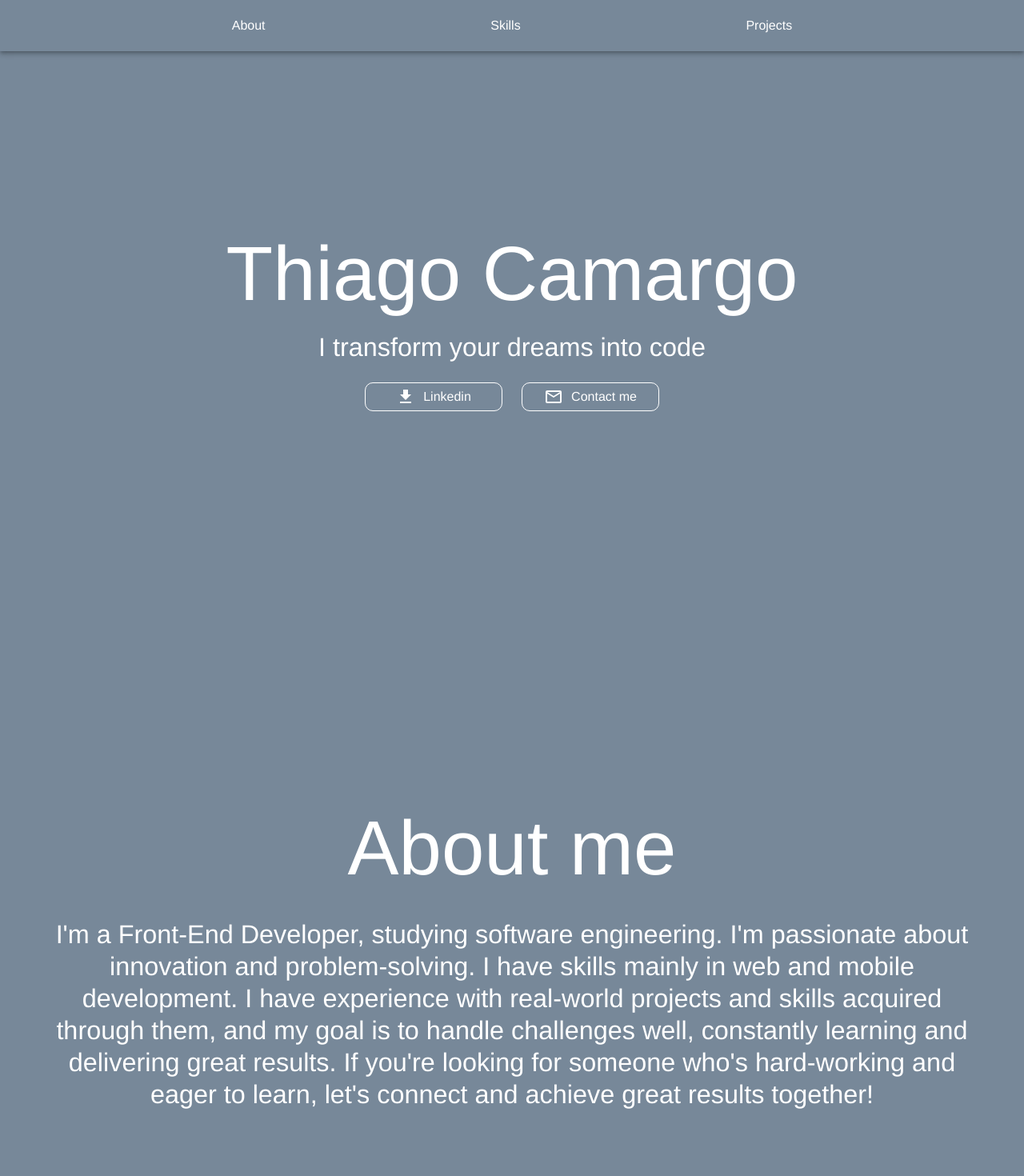
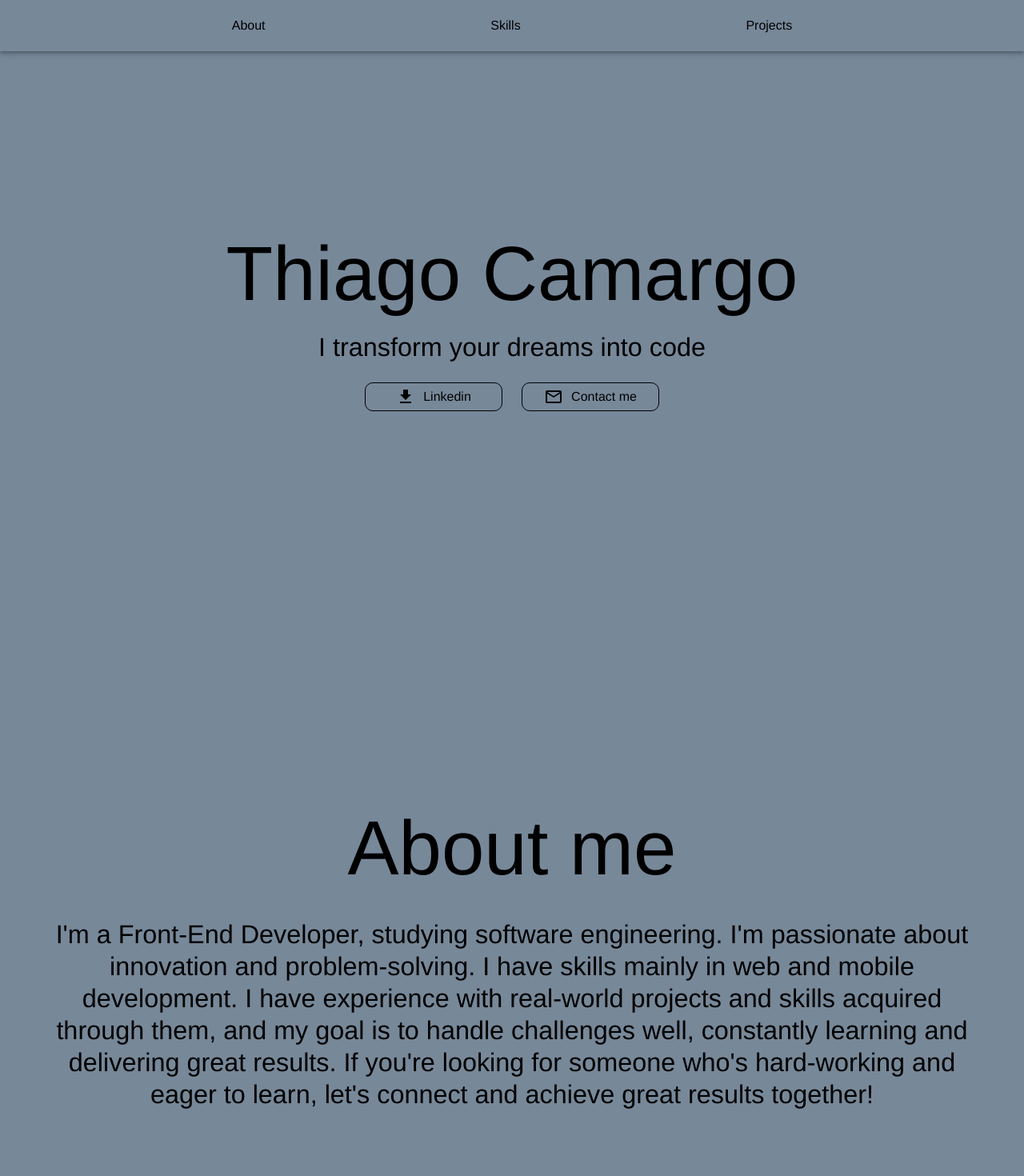
Before and after one commit to ThiagoCmrg/Portfolio, a React (Vite) app: page / in a window 1280 px wide. Shown: the top 1470 px of the page at 80% size. Built offline with nearby package versions, Linux system fonts and the light colour scheme.

Commit message:
Alteração de cores (textos)

```diff
--- a/src/components/NavBar/NavBar.tsx
+++ b/src/components/NavBar/NavBar.tsx
@@ -4,7 +4,8 @@ import { AppBar, MenuItem, Toolbar, styled } from "@mui/material"
 const NavBar = () => {
     const StyledToobar = styled(Toolbar)(() => ({
         display: "flex",
-        justifyContent: "space-evenly"
+        justifyContent: "space-evenly",
+        color: "black"
     }))
 
     return (
--- a/src/components/StyledButton/StyledButton.tsx
+++ b/src/components/StyledButton/StyledButton.tsx
@@ -8,11 +8,11 @@ interface StyledButtonProps {
 
 const CustomStyledButton = styled("button")(({ theme }) => ({
   backgroundColor: "transparent",
-  border: `1px solid ${theme.palette.primary.contrastText}`,
+  border: `1px solid ${"black"}`,
   borderRadius: "10px",
   padding: "5px 15px",
   width: "100%",
-  color: theme.palette.primary.contrastText,
+  color: "black",
   display: "inline-flex",
   alignItems: "center",
   justifyContent: "center",
--- a/src/containers/Home/sections/About/About.tsx
+++ b/src/containers/Home/sections/About/About.tsx
@@ -29,8 +29,8 @@ const About = () => {
                             </Box>
                         </Grid>
                         <Grid item xs={12} md={12}>
-                            <Typography color="primary.contrastText" variant="h1" textAlign="center" pb={4}>About me</Typography>
-                            <Typography color="primary.contrastText" variant="h4" textAlign="center" style={{ wordWrap: 'break-word', whiteSpace: 'normal' }}> I'm a Front-End Developer, studying software engineering. I'm passionate about innovation and problem-solving. I have skills mainly in web and mobile development. I have experience with real-world projects and skills acquired through them, and my goal is to handle challenges well, constantly learning and delivering great results. If you're looking for someone who's hard-working and eager to learn, let's connect and achieve great results together!</Typography>
+                            <Typography color="black" variant="h1" textAlign="center" pb={4}>About me</Typography>
+                            <Typography color="black" variant="h4" textAlign="center" style={{ wordWrap: 'break-word', whiteSpace: 'normal' }}> I'm a Front-End Developer, studying software engineering. I'm passionate about innovation and problem-solving. I have skills mainly in web and mobile development. I have experience with real-world projects and skills acquired through them, and my goal is to handle challenges well, constantly learning and delivering great results. If you're looking for someone who's hard-working and eager to learn, let's connect and achieve great results together!</Typography>
                             <Grid container display="flex" justifyContent="center" spacing={3} pt={3}>
                                 <Grid item xs={12} md={12} display="flex" justifyContent="center">
                                 </Grid>
--- a/src/containers/Home/sections/Hero/Hero.tsx
+++ b/src/containers/Home/sections/Hero/Hero.tsx
@@ -33,8 +33,8 @@ const Hero = () => {
                             </Box>
                         </Grid>
                         <Grid item xs={12} md={12}>
-                            <Typography color="primary.contrastText" variant="h1" textAlign="center" pb={2}>Thiago Camargo</Typography>
-                            <Typography color="primary.contrastText" variant="h4" textAlign="center" >I transform your dreams into code</Typography>
+                            <Typography color="black" variant="h1" textAlign="center" pb={2}>Thiago Camargo</Typography>
+                            <Typography color="black" variant="h4" textAlign="center" >I transform your dreams into code</Typography>
                             <Grid container display="flex" justifyContent="center" spacing={3} pt={3}>
                                 <Grid item xs={12} md={2} display="flex" justifyContent="center">
                                     <StyledButton onClick={() => { window.open("https://www.linkedin.com/in/thiago-camargo-062576300/");}}>
--- a/src/containers/Home/sections/Projetos/Projects.tsx
+++ b/src/containers/Home/sections/Projetos/Projects.tsx
@@ -29,7 +29,7 @@ const Projects = () => {
                             </Box>
                         </Grid>
                         <Grid item xs={12} md={12}>
-                            <Typography color="primary.contrastText" variant="h1" textAlign="center" pb={12}>Projects</Typography>
+                            <Typography color="black" variant="h1" textAlign="center" pb={12}>Projects</Typography>
                             <Typography color="primary.contrastText" variant="h4" textAlign="center" ></Typography>
                             <Grid container display="flex" justifyContent="center" spacing={3} pt={3}>
                                 <Grid item xs={12} md={12} display="flex" justifyContent="center">
--- a/src/containers/Home/sections/Skills/Skills.tsx
+++ b/src/containers/Home/sections/Skills/Skills.tsx
@@ -29,8 +29,8 @@ const Projects = () => {
                             </Box>
                         </Grid>
                         <Grid item xs={12} md={12}>
-                            <Typography color="primary.contrastText" variant="h1" textAlign="center" pb={12}>Skills</Typography>
-                            <Typography color="primary.contrastText" variant="h4" textAlign="center" ></Typography>
+                            <Typography color="black" variant="h1" textAlign="center" pb={12}>Skills</Typography>
+                            <Typography color="black" variant="h4" textAlign="center" ></Typography>
                             <Grid container display="flex" justifyContent="center" spacing={3} pt={3}>
                                 <Grid item xs={12} md={12} display="flex" justifyContent="center">
                                 </Grid>
```
